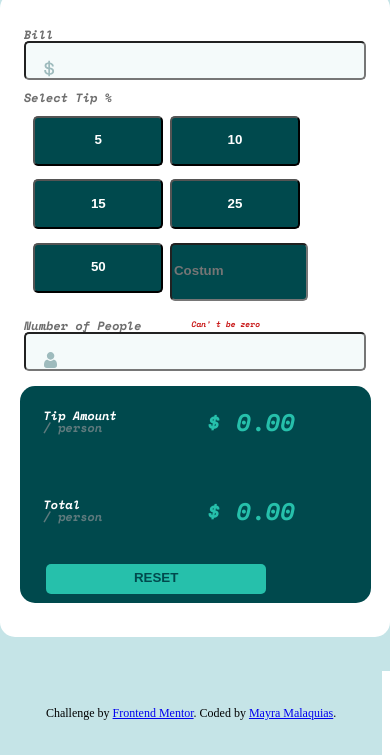
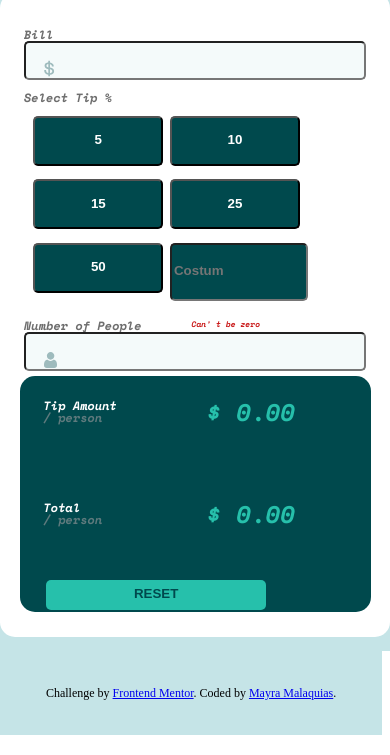
Before and after one commit to Mayramv/Calculadora_De_Gorjetas, a plain HTML site: page index.html in a window 390 px wide. Shown: the part 189-944 px from the top of the page. Drawn offline with nearby package versions, Linux system fonts and the light colour scheme.

Commit message:
:iphone:

```diff
--- a/css/style_footer.css
+++ b/css/style_footer.css
@@ -9,7 +9,7 @@
     padding-top: 3em;
     padding-bottom: 3em;
 }
-@media screen and (max-width: 400px){.footer{
+@media screen and (max-width: 480px){.footer{
     width: 98%;
     display: flex;
     flex-direction: row;
@@ -18,6 +18,4 @@
     text-align: center;
     font-size: 12px;
     }
-
-
-  }
+ }
--- a/css/style_main.css
+++ b/css/style_main.css
@@ -123,7 +123,7 @@
     flex-direction: row;
 
     width:100%;
-    height: 30%;
+    height: 33%;
     padding-top: 2em;
     padding-left: 2em;
     color: hsl(172, 67%, 45%);
@@ -161,7 +161,7 @@
     font-weight: bolder;
     cursor: pointer;
 }
-@media (max-width: 400px) {
+@media (max-width: 480px) {
     .main,.calculator,.percentage,.percentage-options,.result,.values,.reset,.bill,.input-bill,.input-people{
         width: 100%;
         display: flex;
@@ -174,17 +174,14 @@
             height: 50%;
         }
         .main{
-            height: 630px;
+            height: 610px;
         }
         .result{
             width: 90%;
-            height: 35%;
-
+            height: 38%;
         }
 
          .button{
             height: 50px;
-            width:130px;
+            width:130px;  }
         }
-
-    }
```
Also changed, not shown: css/style_header.css (line endings or trailing spaces).
